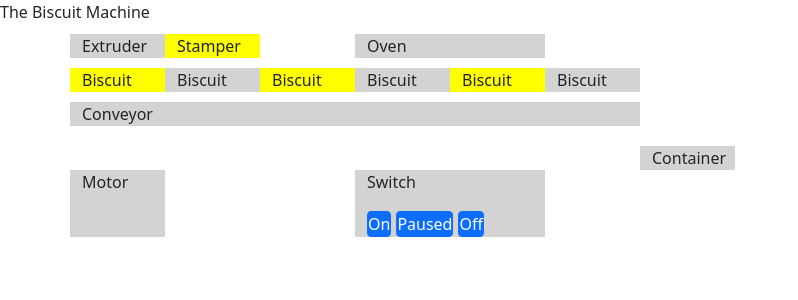
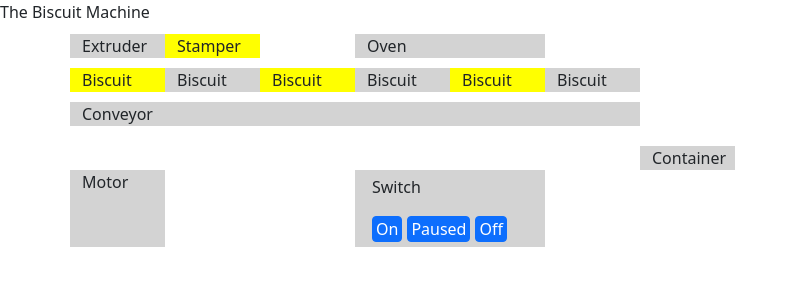
Before and after one commit to anisarambelieva/the-biscuit-machine, a React (Create React App) app: page / in a window 1280 px wide. Shown: the top 300 px of the page, without its empty margins (0-798 px from the left). Built offline with nearby package versions, Linux system fonts and the light colour scheme.

Commit message:
Add padding to buttons

```diff
--- a/src/components/switch.js
+++ b/src/components/switch.js
@@ -2,11 +2,11 @@ import { Button } from "react-bootstrap";
 
 const Switch = () => {
   return (
-    <div>
+    <div style={{padding: '5px'}}>
       <p>Switch</p>
-      <Button style={{padding: 0, marginRight: '5px'}}>On</Button>
-      <Button style={{padding: 0,  marginRight: '5px'}}>Paused</Button>
-      <Button style={{padding: 0}}>Off</Button>
+      <Button style={{padding: '0 3px', marginRight: '5px'}}>On</Button>
+      <Button style={{padding: '0 3px',  marginRight: '5px'}}>Paused</Button>
+      <Button style={{padding: '0 3px'}}>Off</Button>
     </div>
   );
 };
```
